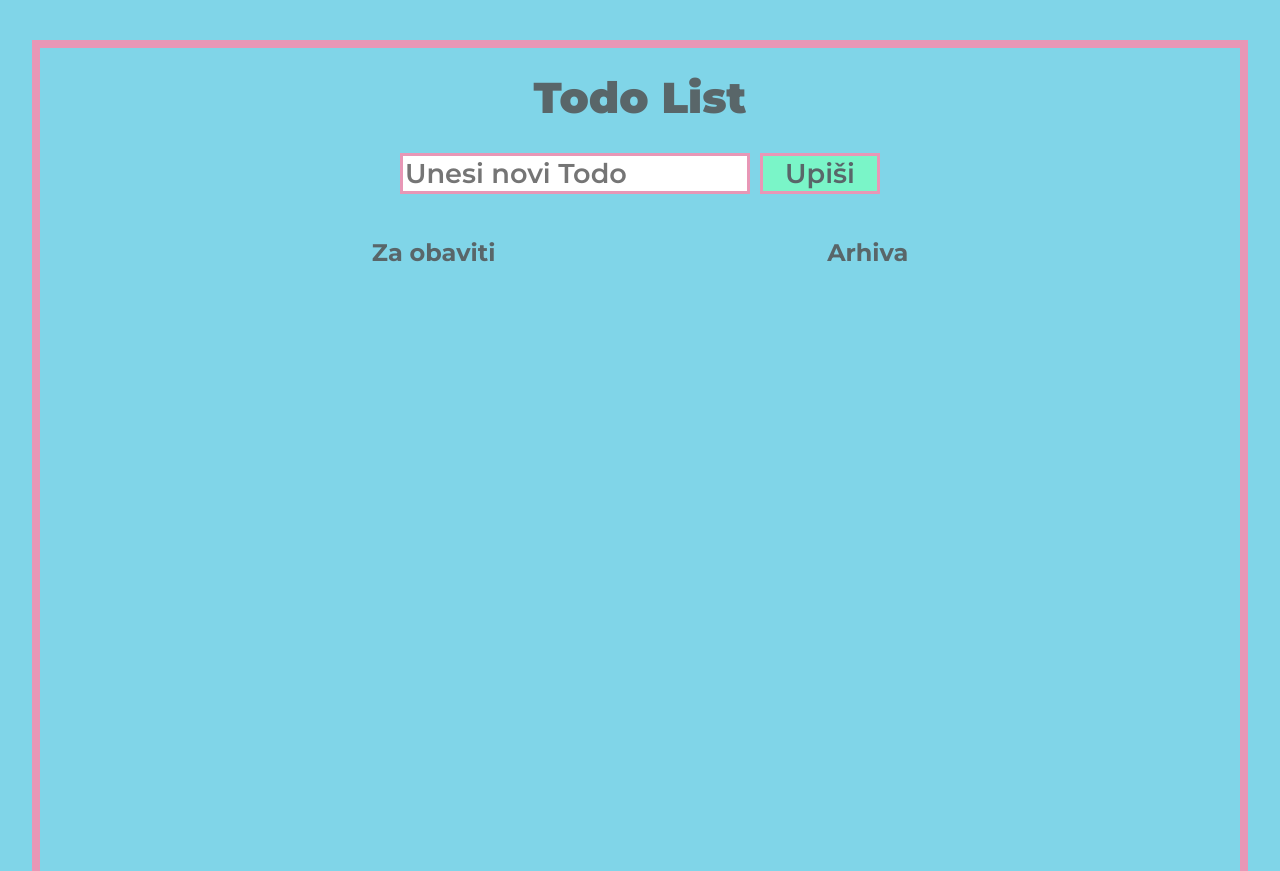
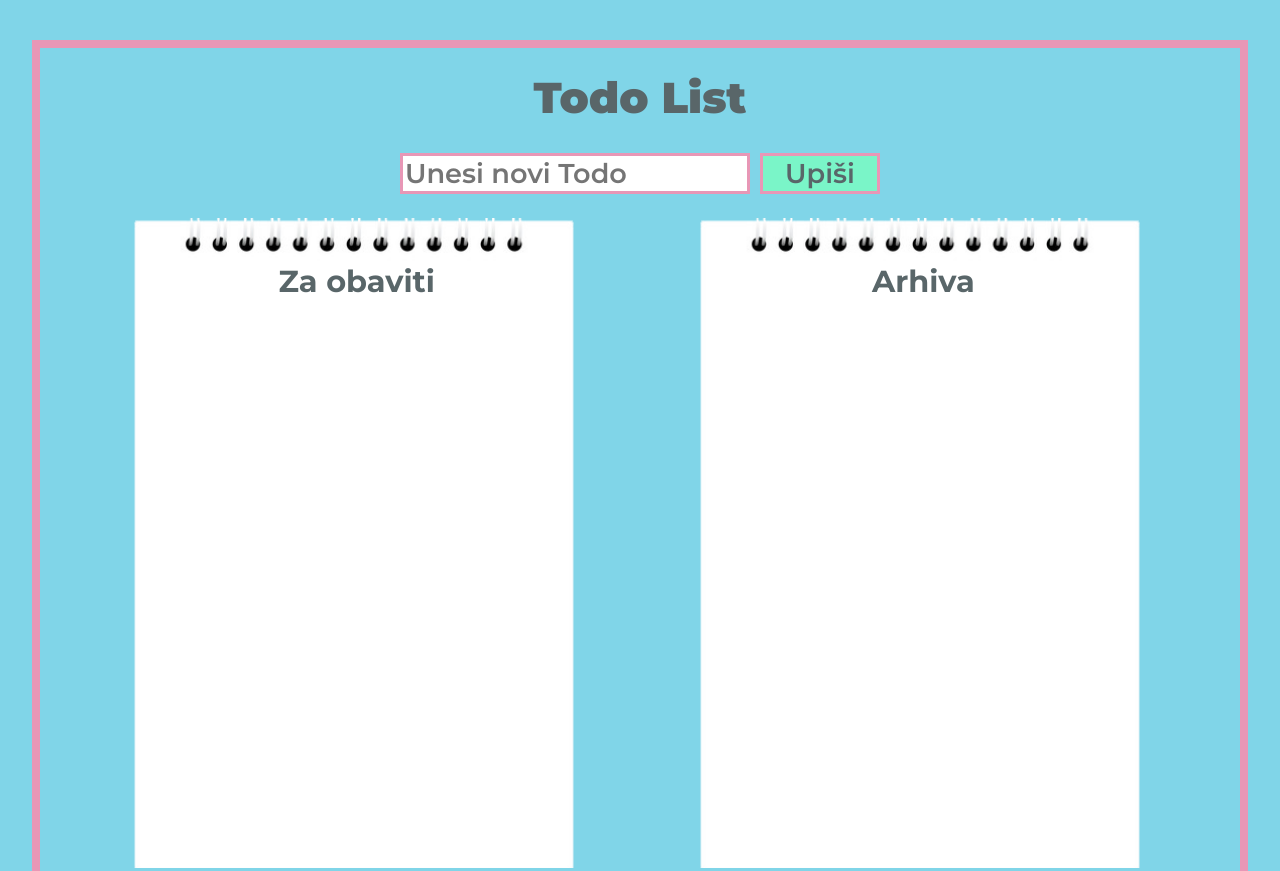
Before and after one commit to ivanmaric1/SuperCool-Todo-App, a plain HTML site: page index.html in a window 1280 px wide. Shown: the top 871 px of the page. Drawn offline with Linux system fonts and the light colour scheme.

Commit message:
Izmjenjen vizual

```diff
--- a/index.html
+++ b/index.html
@@ -26,7 +26,7 @@
 
                 </table>
             </section>
-            <section>
+            <section class='archives'>
                 <h2>Arhiva</h2>
                 <table class="itemsArchive">
 
--- a/program.js
+++ b/program.js
@@ -73,10 +73,10 @@ class Store {
         localStorage.setItem('todos', JSON.stringify(todos))
     }
 
-    static removeTodo(todo) {
+    static removeTodo(todoD) {
         const todos = Store.getTodos()
         todos.forEach((todo, index) => {
-            if(todo === todo) {
+            if(todo.todo === todoD) {
                 todos.splice(index, 1)
             }
         })
@@ -103,12 +103,14 @@ document.querySelector('.itemsList') .addEventListener('click', (e) => {
     let deleted = Store.getDeletedTodos()
     deleted.push(e.target.parentNode.parentNode.firstElementChild.innerText)
     localStorage.setItem('deletedTodos',JSON.stringify(deleted))
+
     Store.removeTodo(e.target.parentNode.parentNode.firstElementChild.innerText)
     UI.deleteTodo(e.target)
     document.querySelector('.itemsArchive').innerText = '';
+    document.querySelector('.itemsList').innerText = ''
+    document.querySelector('.itemsArchive').innerText = ''
+    UI.displayTodos()
 })
-
-
 
 
 
--- a/style/main.scss
+++ b/style/main.scss
@@ -120,10 +120,38 @@ body {
     justify-content: space-evenly;
     color: var(--color-letters);
 
-    td {
-        font-size: 1.3rem;
-        font-weight: 500;
-        line-height: 1.5;
+    h2{
+        margin-top: 45px;
+        font-size: 1.9rem;
+    }
+
+
+
+    .items {
+        width: 500px;
+        background: url(../img/block.png) no-repeat center center/cover;
+        display: flex;
+        flex-direction: column;
+        align-items: center;
+        justify-content: start;
+        position: relative;
+
+        tr {
+            width: 250px;
+            display: flex;
+            justify-content: space-between;
+            margin-bottom: 5px;
+            font-size: 1.1rem;
+        }
+    }
+
+    .archives {
+        width: 500px;
+        background: url(../img/block.png) no-repeat center center/cover;
+        display: flex;
+        flex-direction: column;
+        align-items: center;
+        justify-content: start;
     }
 
     .delete {
```
Also changed, not shown: img/block.png (added), img/to-do-list-vector-2012790.jpg (deleted), style/main.css, 1 other file.
